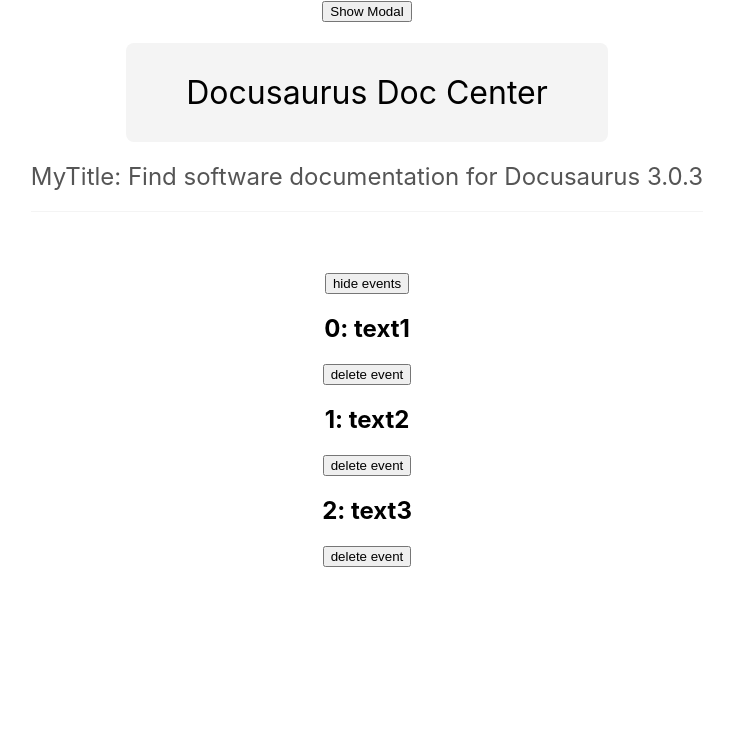
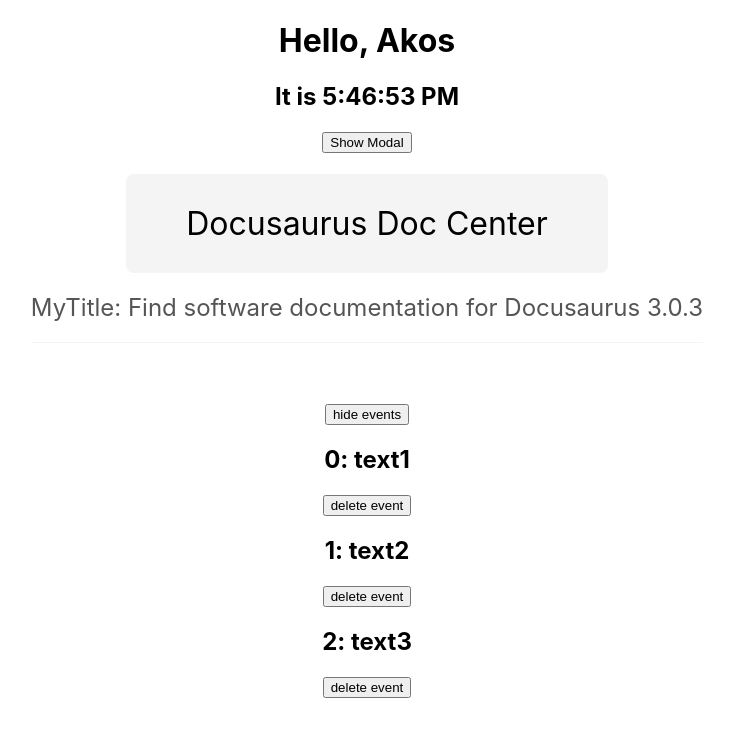
Before and after one commit to csernakakos/react-intro, a React (Create React App) app in the folder project1/: page / in a window 1280 px wide. Shown: the top 736 px of the page, without its empty margins (273-1006 px from the left). Built offline with nearby package versions, Linux system fonts and the light colour scheme.

Commit message:
A brief look at class-based components

```diff
--- a/project1/src/App.js
+++ b/project1/src/App.js
@@ -1,6 +1,7 @@
 import './App.css';
 import Title from "./components/Title";
 import Modal from "./components/Modal";
+import Clock from "./components/Clock";
 import EventList from "./components/EventList";
 import { useState } from "react";
 
@@ -38,6 +39,8 @@
   return (
     <div className="App">
 
+      <Clock name={"Akos"} />
+
       <button onClick={() => setShowModal(true)}>Show Modal</button>
 
       {showModal && <Modal handleClose={handleClose}>
@@ -55,14 +58,7 @@
           <button onClick={() => {setShowEvents(true)}}>show events</button>
         </div>)}
 
-        {/* {showEvents && events.map((e, i) => (
-          <div key={e.id}>
-            <h2>{i}: {e.title}</h2>
-            <button onClick={() => {handleClick(e.id)}}>delete event</button>
-          </div>
-      ))} */}
-
-        {showEvents && <EventList events={events}/>}
+        {showEvents && <EventList events={events} handleClick={handleClick}/>}
     </div>
   );
 }
--- /dev/null
+++ b/project1/src/components/Clock.js
@@ -0,0 +1,39 @@
+// MODERN WAY:
+/*
+import {useState} from "react";
+
+export default function Clock({name}) {
+	const [date, setDate] = useState(new Date());
+
+	return (
+		<div>
+			<h1>Hello, {name}!</h1>
+			<h2>It is {date.toLocaleTimeString()}</h2>
+		</div>
+	)
+}
+*/
+
+
+// OLD WAY:
+import React from "react";
+
+class Clock extends React.Component {
+    constructor(props) {
+        super(props)
+        this.state = {
+            date: new Date(),
+        }
+    }
+
+    render() {
+        return (
+            <div>
+                <h1>Hello, {this.props.name}</h1>
+                <h2>It is {this.state.date.toLocaleTimeString()}</h2>
+            </div>
+        )
+    }
+}
+
+export default Clock;
--- a/project1/src/components/Modal.js
+++ b/project1/src/components/Modal.js
@@ -9,7 +9,7 @@
         <div className="modal">
             {children}
 
-            <button onClick={() => handleClose()}>OK</button>
+            <button onClick={handleClose}>OK</button>
         </div>
     </div>
 //   ), document.body
```
